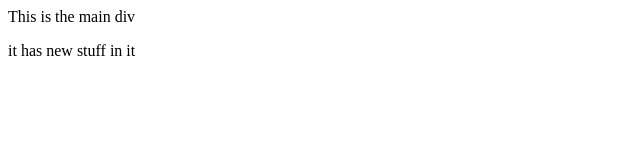
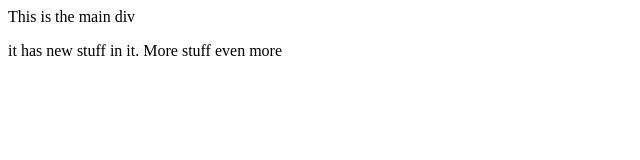
Before and after one commit to randy5235/dnd_generator, a website: page html/index.html in a window 1280 px wide. Shown: the whole page, without its empty margins (0-640 px from the left). Drawn offline with Linux system fonts and the light colour scheme.

```diff
--- a/html/index.html
+++ b/html/index.html
@@ -10,7 +10,8 @@
   <div id="main">
     This is the main div
     <p>
-      it has new stuff in it
+      it has new stuff in it. More stuff
+      even more
     </p>
   </div>
 </body>
```
Also changed, not shown: package.json (+5 -2 lines), README.md (added), 1 other file.
